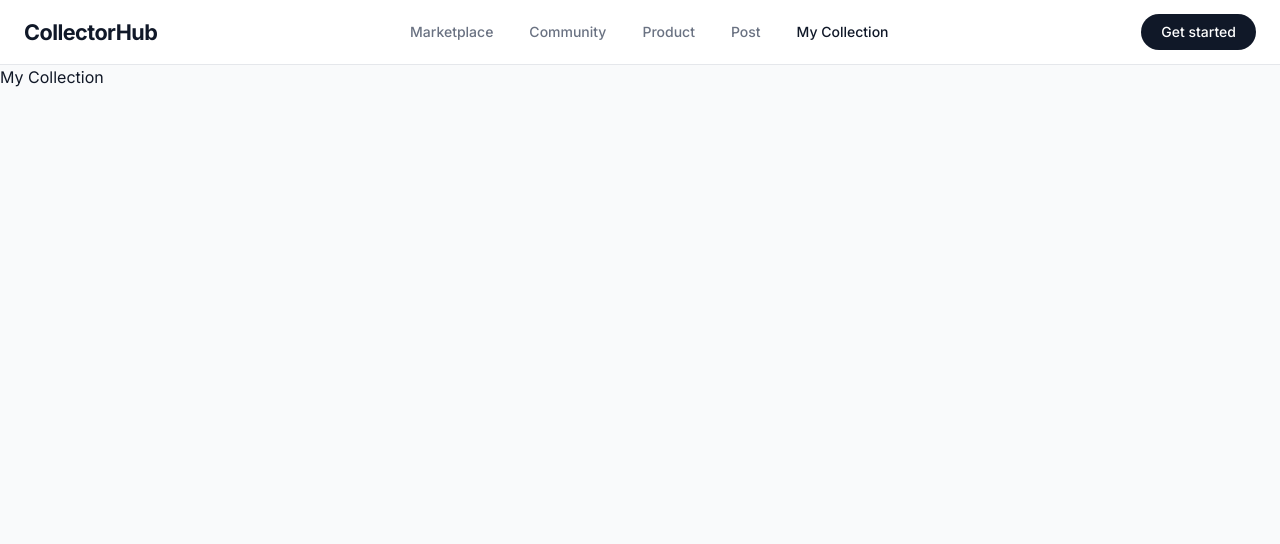
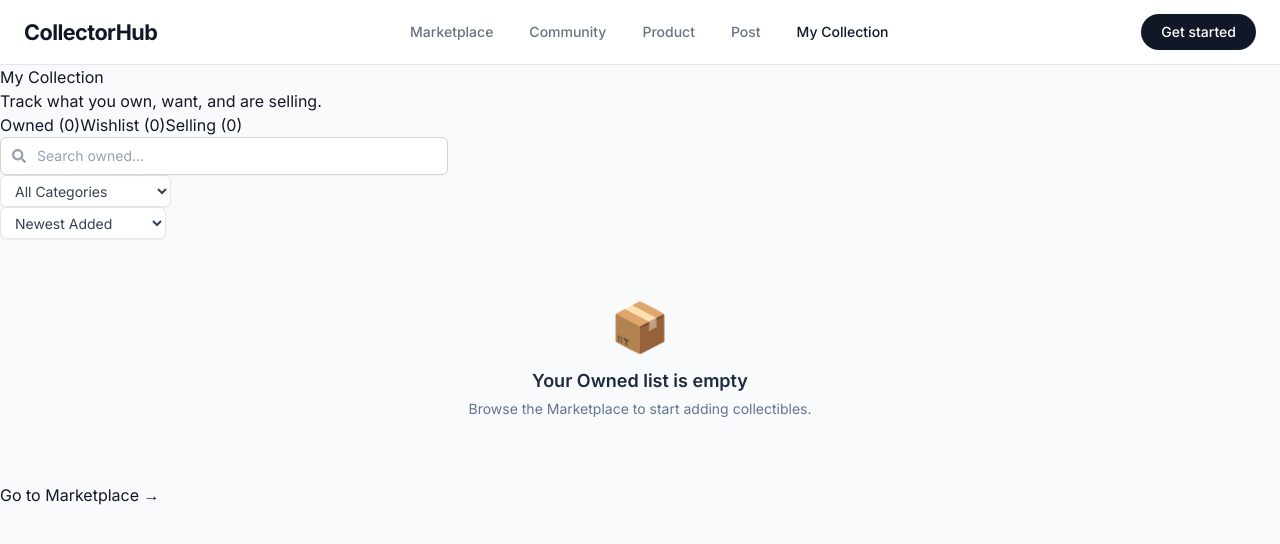
Before and after one commit to Rupeswarbhainsa777/Collector-Hub, a React (Vite) app: page /collection in a window 1280 px wide. Shown: the top 544 px of the page. Built offline with nearby package versions, Linux system fonts and the light colour scheme.

Commit message:
All code fixed

```diff
--- a/src/pages/MyCollection.tsx
+++ b/src/pages/MyCollection.tsx
@@ -1,4 +1,11 @@
 import type {Category, CollectionName} from "../types";
+import {useCollection} from "../context/CollectionContext.tsx";
+import {Link, useSearchParams} from "react-router-dom";
+import CollectionItemCard from "../components/collection/CollectionItemCard.tsx";
+import {EmptyState} from "../components/common/EmptyState.tsx";
+import {Select} from "../components/common/Select.tsx";
+import SearchBar from "../components/common/SearchBar.tsx";
+import {useMemo} from "react";
 
 
 const TABS: CollectionName[] = ['Owned', 'Wishlist', 'Selling'];
@@ -14,8 +21,167 @@
     'Sports Memorabilia',
 ];
 const MyCollection = () =>{
-    return(
-        <h2>My Collection</h2>
+
+    const { items } = useCollection();
+    const [params, setParams] = useSearchParams();
+
+    const tab = (params.get('tab') as CollectionName) || 'Owned';
+    const query = params.get('q') ?? '';
+    const category = params.get('category') ?? 'All';
+    const sort = params.get('sort') ?? 'newest';
+
+    const updateParam = (key: string, value: string) => {
+        const next = new URLSearchParams(params);
+        if (!value || value === 'All') next.delete(key);
+        else next.set(key, value);
+        setParams(next, { replace: true });
+    };
+
+    const setTab = (t: CollectionName) => {
+        const next = new URLSearchParams(params);
+        next.set('tab', t);
+        setParams(next, { replace: true });
+    };
+
+    const tabItems = useMemo(() => items.filter((item) => item.collection === tab), [items, tab]);
+
+    const filteredItems = useMemo(() => {
+        let result = tabItems.filter((item) => {
+            const matchesQuery = item.title.toLowerCase().includes(query.toLowerCase().trim());
+            const matchesCategory = category === 'All' || item.category === category;
+            return matchesQuery && matchesCategory;
+        });
+
+        result = [...result].sort((a, b) => {
+            switch (sort) {
+                case 'value-asc':
+                    return a.estimatedValue - b.estimatedValue;
+                case 'value-desc':
+                    return b.estimatedValue - a.estimatedValue;
+                case 'oldest':
+                    return new Date(a.dateAdded).getTime() - new Date(b.dateAdded).getTime();
+                case 'newest':
+                default:
+                    return new Date(b.dateAdded).getTime() - new Date(a.dateAdded).getTime();
+            }
+        });
+
+        return result;
+    }, [tabItems, query, category, sort]);
+
+    const hasActiveFilters = query || category !== 'All';
+
+
+    return (
+        <div>
+            <div>
+                <h1>My Collection</h1>
+                <p>Track what you own, want, and are selling.</p>
+            </div>
+
+            <div>
+                {TABS.map((t) => {
+                    const count = items.filter((i) => i.collection === t).length;
+
+                    return (
+                        <button
+                            key={t}
+                            onClick={() => setTab(t)}
+                        >
+                            {t} <span>({count})</span>
+                        </button>
+                    );
+                })}
+            </div>
+
+            <div>
+                <div>
+                    <SearchBar
+                        value={query}
+                        onChange={(v) => updateParam("q", v)}
+                        placeholder={`Search ${tab.toLowerCase()}...`}
+                    />
+                </div>
+
+                <div>
+                    <Select
+                        label="Category"
+                        value={category}
+                        onChange={(v) => updateParam("category", v)}
+                        options={[
+                            { label: "All Categories", value: "All" },
+                            ...CATEGORIES.map((c) => ({
+                                label: c,
+                                value: c,
+                            })),
+                        ]}
+                    />
+
+                    <Select
+                        label="Sort by"
+                        value={sort}
+                        onChange={(v) => updateParam("sort", v)}
+                        options={[
+                            { label: "Newest Added", value: "newest" },
+                            { label: "Oldest Added", value: "oldest" },
+                            { label: "Value: Low to High", value: "value-asc" },
+                            { label: "Value: High to Low", value: "value-desc" },
+                        ]}
+                    />
+                </div>
+            </div>
+
+            {tabItems.length === 0 ? (
+                <EmptyState
+                    icon={tab === "Owned" ? "📦" : tab === "Wishlist" ? "⭐" : "🏷️"}
+                    title={`Your ${tab} list is empty`}
+                    description={
+                        tab === "Selling"
+                            ? "Move items here once you decide to sell them."
+                            : "Browse the Marketplace to start adding collectibles."
+                    }
+                />
+            ) : filteredItems.length === 0 ? (
+                <EmptyState
+                    icon="🔎"
+                    title="No items match your search"
+                    description="Try adjusting your search or filters."
+                    action={
+                        hasActiveFilters
+                            ? {
+                                label: "Clear filters",
+                                onClick: () => {
+                                    const next = new URLSearchParams();
+                                    next.set("tab", tab);
+                                    setParams(next, { replace: true });
+                                },
+                            }
+                            : undefined
+                    }
+                />
+            ) : (
+                <>
+                    <p>
+                        {filteredItems.length}{" "}
+                        {filteredItems.length === 1 ? "item" : "items"}
+                    </p>
+
+                    <div>
+                        {filteredItems.map((item) => (
+                            <CollectionItemCard key={item.id} item={item} />
+                        ))}
+                    </div>
+                </>
+            )}
+
+            {tabItems.length === 0 && (
+                <div>
+                    <Link to="/marketplace">
+                        Go to Marketplace →
+                    </Link>
+                </div>
+            )}
+        </div>
     );
 }
 export default MyCollection;
```
